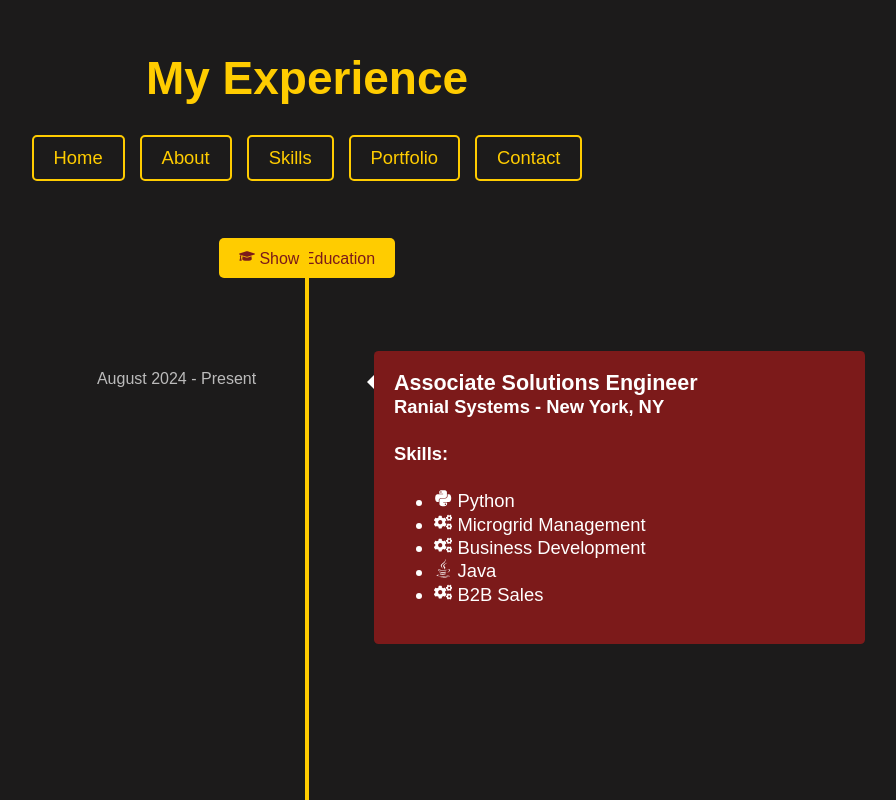
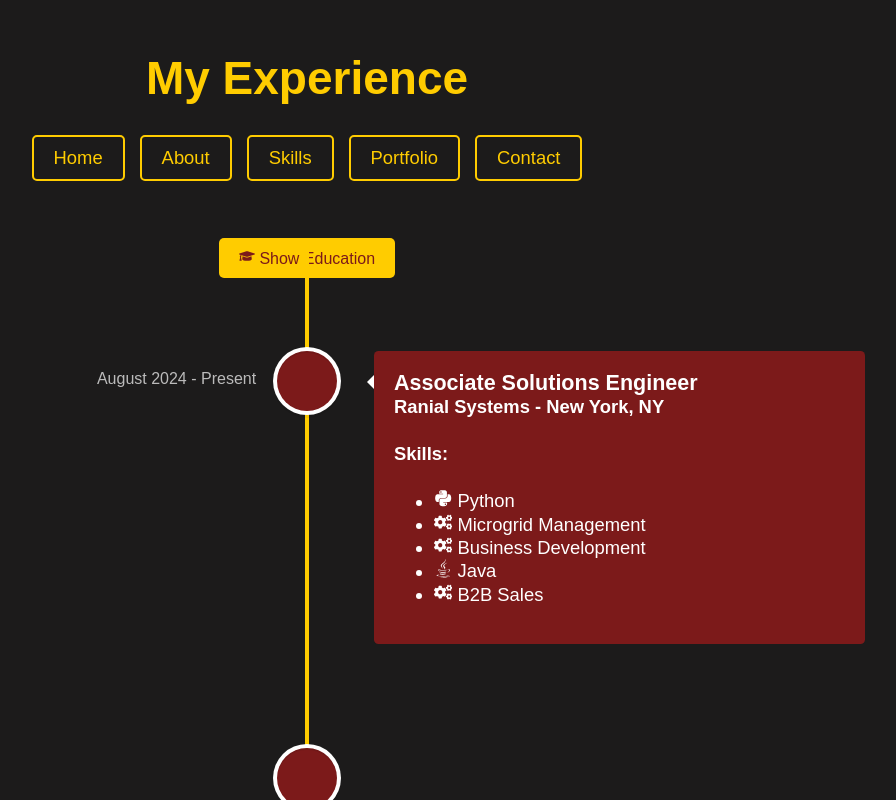
Before and after one commit to rm1738/Portfolio, a React (Create React App) app: page /experience in a window 1280 px wide. Shown: the whole page, without its empty margins (333-1229 px from the left). Built offline with nearby package versions, Linux system fonts and the light colour scheme.

Commit message:
Revert to original layout with improved scrolling

```diff
--- a/src/components/Experience.css
+++ b/src/components/Experience.css
@@ -73,7 +73,7 @@
 /* Timeline Styles */
 .vertical-timeline-element--work .vertical-timeline-element-icon,
 .vertical-timeline-element--education .vertical-timeline-element-icon {
-    display: none;
+    display: block; /* Keep the timeline icons */
 }
 
 .vertical-timeline-element--work .vertical-timeline-element-content,
@@ -82,7 +82,7 @@
     color: #ffffff;
     border: none;
     box-shadow: none;
-    margin: 0 0 30px 0;
+    margin: 0 0 30px 0; /* Align to the line */
     padding: 20px;
     text-align: left;
 }
@@ -98,7 +98,7 @@
     box-shadow: none;
 }
 
-/* Disable animations on mobile for smoother scrolling */
+/* Mobile Adjustments */
 @media (max-width: 768px) {
     .experience-title {
         font-size: 2em;
@@ -133,13 +133,6 @@
         margin-bottom: 10px;
     }
 
-    /* Disable hover effects on mobile to avoid any performance issues */
-    .vertical-timeline-element--work .vertical-timeline-element-content:hover,
-    .vertical-timeline-element--education .vertical-timeline-element-content:hover {
-        transform: none;
-        box-shadow: none;
-    }
-
     .skills-section ul {
         padding-left: 15px;
     }
```
